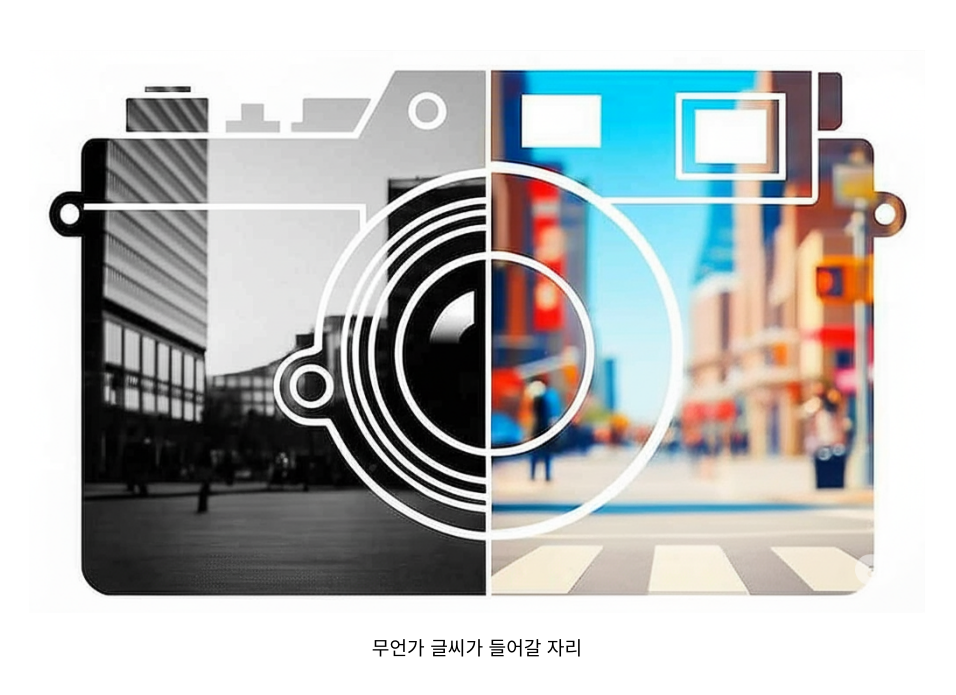
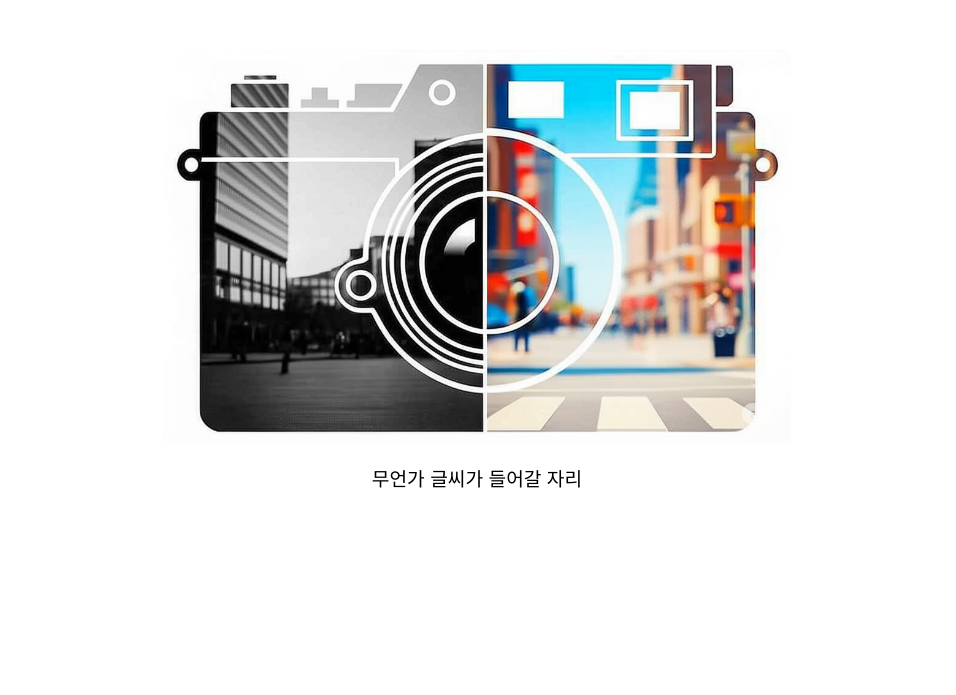
Before and after one commit to jhkum78-photo/gallery, a plain HTML site: page index.html in a window 1280 px wide. Shown: the part 65-760 px from the top of the page, without its empty margins (163-1119 px from the left). Drawn offline with Linux system fonts and the light colour scheme.

Commit message:
Update index.html

```diff
--- a/index.html
+++ b/index.html
@@ -11,7 +11,7 @@
     <header id="navbar-placeholder"></header>
 
     <main>
-        <img src="static/streetphoto.png" alt="Street Photo" style="max-width:100%; height:auto; display:block; margin: 20px auto;">
+        <img src="static/streetphoto.png" alt="Street Photo" style="max-width:70%; height:auto; display:block; margin: 20px auto;">
         <p style="text-align: center; font-size: 1.2em; margin-top: 20px;">무언가 글씨가 들어갈 자리</p>
     </main>
 
```
